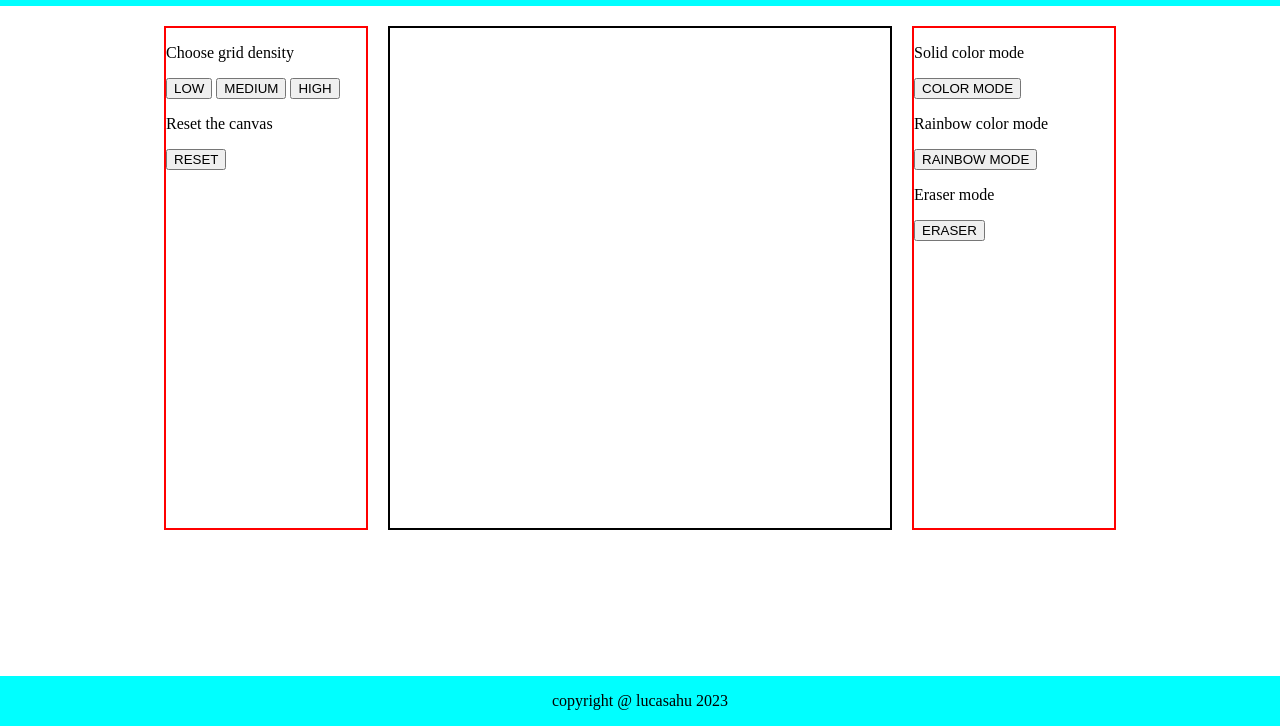
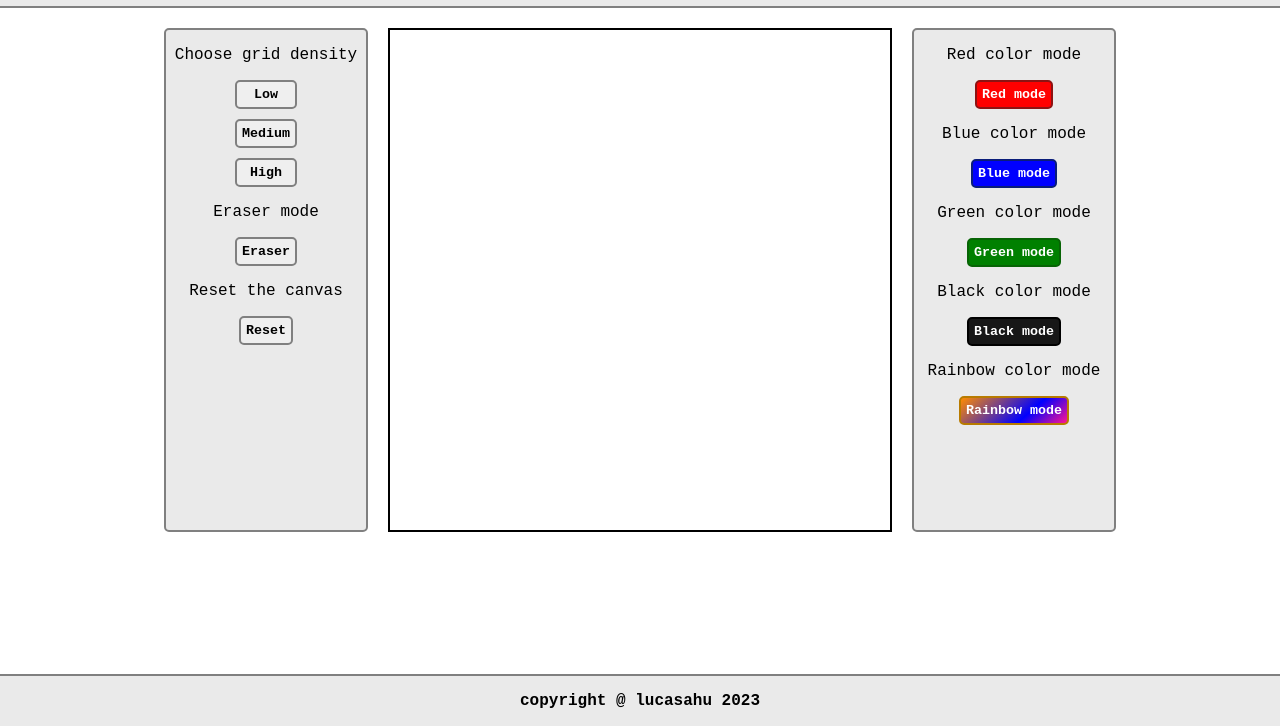
Before and after one commit to lucasahu/etch-a-sketch, a plain HTML site: page index.html in a window 1280 px wide. Shown: the part 74-800 px from the top of the page. Drawn offline with Linux system fonts and the light colour scheme.

Commit message:
Add canvas resizing buttons

```diff
--- a/index.html
+++ b/index.html
@@ -14,22 +14,30 @@
     <div class="main">
         <div class="left-sidebar">
             <p>Choose grid density</p>
-            <button class="lowgrid-button">LOW</button>
-            <button class="midgrid-button">MEDIUM</button>
-            <button class="highgrid-button">HIGH</button>
+            <div class="grid-buttons">
+                <button class="lowgrid-button">Low</button>
+                <button class="midgrid-button">Medium</button>
+                <button class="highgrid-button">High</button>
+            </div>
+            <p>Eraser mode</p>
+            <button class="eraser-button">Eraser</button>
             <p>Reset the canvas</p>
-            <button class="reset-button">RESET</button>
+            <button class="reset-button">Reset</button>
         </div>
         <div class="grid">
 
         </div>
         <div class="right-sidebar">
-            <p>Solid color mode</p>
-            <button class="color-button">COLOR MODE</button>
+            <p>Red color mode</p>
+            <button class="red-button">Red mode</button>
+            <p>Blue color mode</p>
+            <button class="blue-button">Blue mode</button>
+            <p>Green color mode</p>
+            <button class="green-button">Green mode</button>
+            <p>Black color mode</p>
+            <button class="black-button">Black mode</button>
             <p>Rainbow color mode</p>
-            <button class="rainbow-button">RAINBOW MODE</button>
-            <p>Eraser mode</p>
-            <button class="eraser-button">ERASER</button>
+            <button class="rainbow-button">Rainbow mode</button>
         </div>
     </div>
     <div class="footer">
--- a/script.js
+++ b/script.js
@@ -1,23 +1,44 @@
 // Helper Functions
+
+function changeGridSize (number) {
+    grid.style.gridTemplateColumns = `repeat(${number}, 1fr)`;
+    grid.style.gridTemplateRows = `repeat(${number}, 1fr)`;
+
+    let size = number * number;
+
+    for (let i = 0; i < size; i++) {
+        let gridbox = document.createElement('div');
+        gridbox.addEventListener('mouseover', () => {
+            gridbox.style.backgroundColor = 'black';
+        });
+        grid.insertAdjacentElement('beforeend', gridbox);
+    }
+}
 
 // DOM Declaration
 const main = document.querySelector('div.main');
 const grid = document.querySelector('div.grid');
-let gridbox = ''
+const lowButton = document.querySelector('.lowgrid-button');
+const midButton = document.querySelector('.midgrid-button');
+const highButton = document.querySelector('.highgrid-button');
+const resetButton = document.querySelector('.reset-button');
 //DOM Append
 
 //DOM Methods
 
 grid.className = 'grid';
-grid.style.gridTemplateColumns = "repeat(16, 1fr)";
-grid.style.gridTemplateRows = "repeat(16, 1fr)";
-
-for (let i = 0; i < 256; i++) {
-    let gridbox = document.createElement('div');
-    gridbox.addEventListener('mouseover', () => {
-        gridbox.style.backgroundColor = 'black';
-    });
-    grid.insertAdjacentElement('beforeend', gridbox);
-}
 
 //DOM Event Listeners
+
+document.addEventListener("DOMContentLoaded", () => changeGridSize(32))
+
+
+resetButton.addEventListener('click', () => {
+    console.log('reset')
+})
+
+lowButton.addEventListener('click', () => changeGridSize(16));
+
+midButton.addEventListener('click', () => changeGridSize(32));
+
+highButton.addEventListener('click', () => changeGridSize(64));
--- a/styles.css
+++ b/styles.css
@@ -16,15 +16,39 @@ body {
 }
 
 .left-sidebar {
-    border: 2px solid red;
+    border: 2px solid gray;
+    background-color: #EAEAEA;
     width: 200px;
     height: 500px;
+    border-radius: 5px;
+    display: flex;
+    flex-direction: column;
+    align-items: center;
+}
+
+.left-sidebar > p {
+    font-family: 'Courier New', Courier, monospace;
+}
+
+.grid-buttons {
+    display: flex;
+    flex-direction: column;
+    gap: 10px;
 }
 
 .right-sidebar {
-    border: 2px solid red;
+    border: 2px solid gray;
+    background-color: #EAEAEA;
     width: 200px;
     height: 500px;
+    border-radius: 5px;
+    display: flex;
+    flex-direction: column;
+    align-items: center;
+}
+
+.right-sidebar > p {
+    font-family: 'Courier New', Courier, monospace;
 }
 
 .main {
@@ -43,12 +67,14 @@ body {
 }
 
 .header {
-    background-color: aqua;
+    background-color: #EAEAEA;
     width: 100%;
+    border-bottom: 2px solid gray;
 }
 
 .footer {
-    background-color: aqua;
+    background-color: #EAEAEA;
+    border-top: 2px solid gray;
     width: 100%;
     justify-content: center;
     align-items: center;
@@ -60,10 +86,54 @@ body {
     display: flex;
     justify-content: center;
     align-items: center;
+    font-family: 'Courier New', Courier, monospace;
+    font-weight: bold;
 }
 
 .footer > p {
     display: flex;
     justify-content: center;
     align-items: center;
+    font-family: 'Courier New', Courier, monospace;
+    font-weight: bold;
 }
+
+button {
+    border: 2px solid gray;
+    font-weight: bold;
+    border-radius: 5px;
+    padding: 5px;
+    font-family:'Courier New', Courier, monospace
+}
+
+.red-button {
+    background-color: red;
+    color: white;
+    border: 2px solid #8D1313;
+}
+
+.blue-button {
+    background-color: blue;
+    color: white;
+    border: 2px solid #0A1D7A;
+}
+
+.green-button {
+    background-color: green;
+    color: white;
+    border: 2px solid #076405;
+}
+
+.black-button {
+    background-color: #171717;
+    color: white;
+    border: 2px solid black;
+
+}
+
+.rainbow-button {
+    background-color: #ff1493;
+    color: white;
+    background-image: linear-gradient(319deg, #ff1493 0%, #0000ff 37%, #ff8c00 100%);
+    border: 2px solid #B87B00;
+}
```
